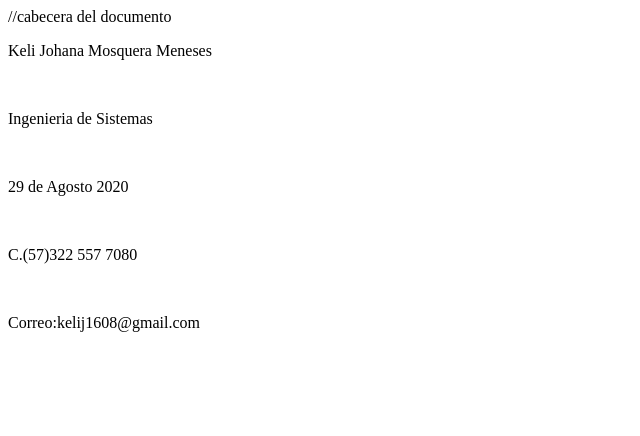
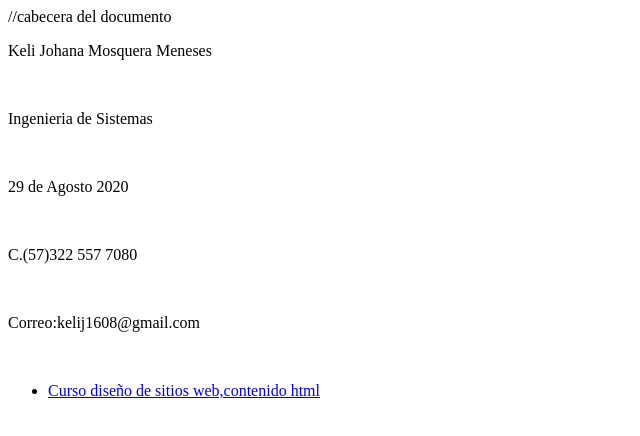
Before and after one commit to Kelij1608/DSW-KeliMosquera, a plain HTML site: page Index.html in a window 1280 px wide. Shown: the whole page, without its empty margins (0-640 px from the left). Drawn offline with Linux system fonts and the light colour scheme.

Commit message:
version 2.5

```diff
--- a/Index.html
+++ b/Index.html
@@ -10,5 +10,10 @@
         <p>29 de Agosto 2020</p><br>
         <p>C.(57)322 557 7080</p> <br>
         <p>Correo:kelij1608@gmail.com</p><br>
+        <nav>
+            <ul class="menu">
+                <li><a href= "planning.html=">Curso diseño de sitios web,contenido html</li></a>
+            </ul>
+        </nav>
     </body>
 </html>
```
